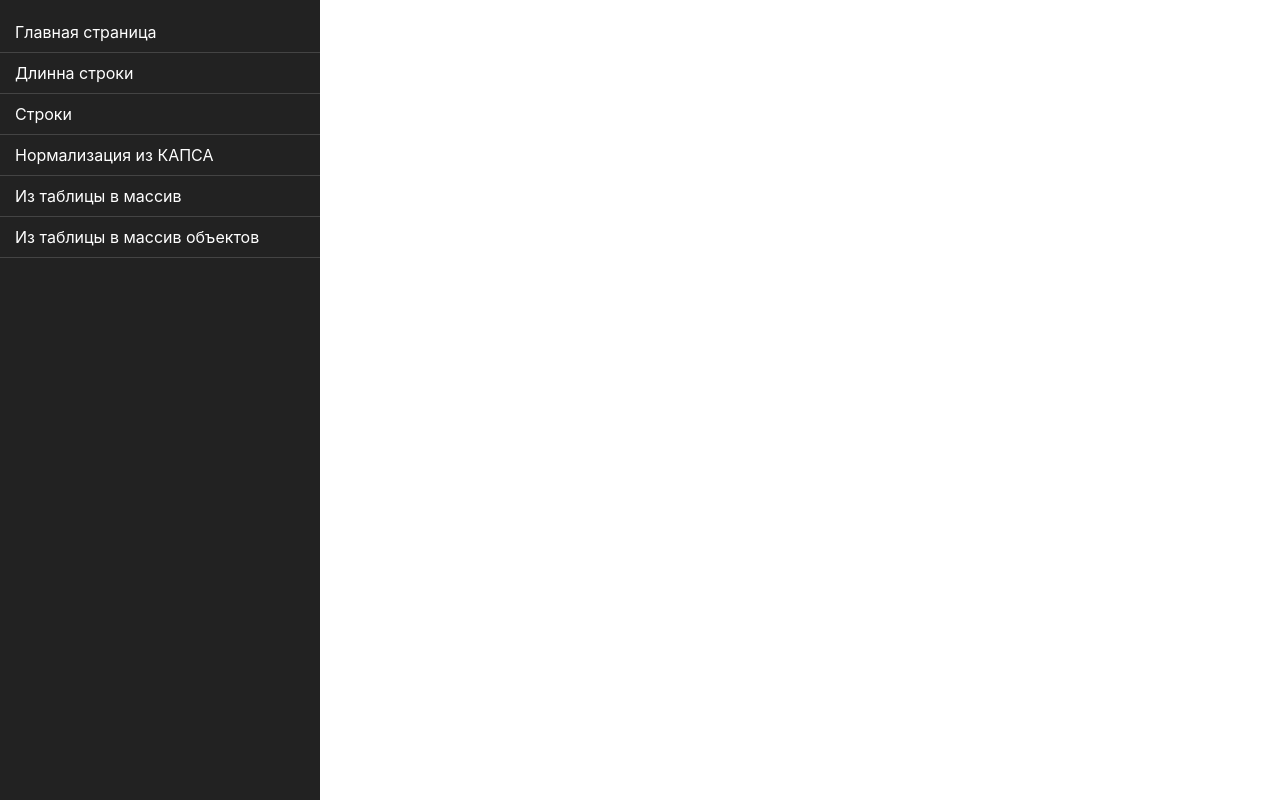
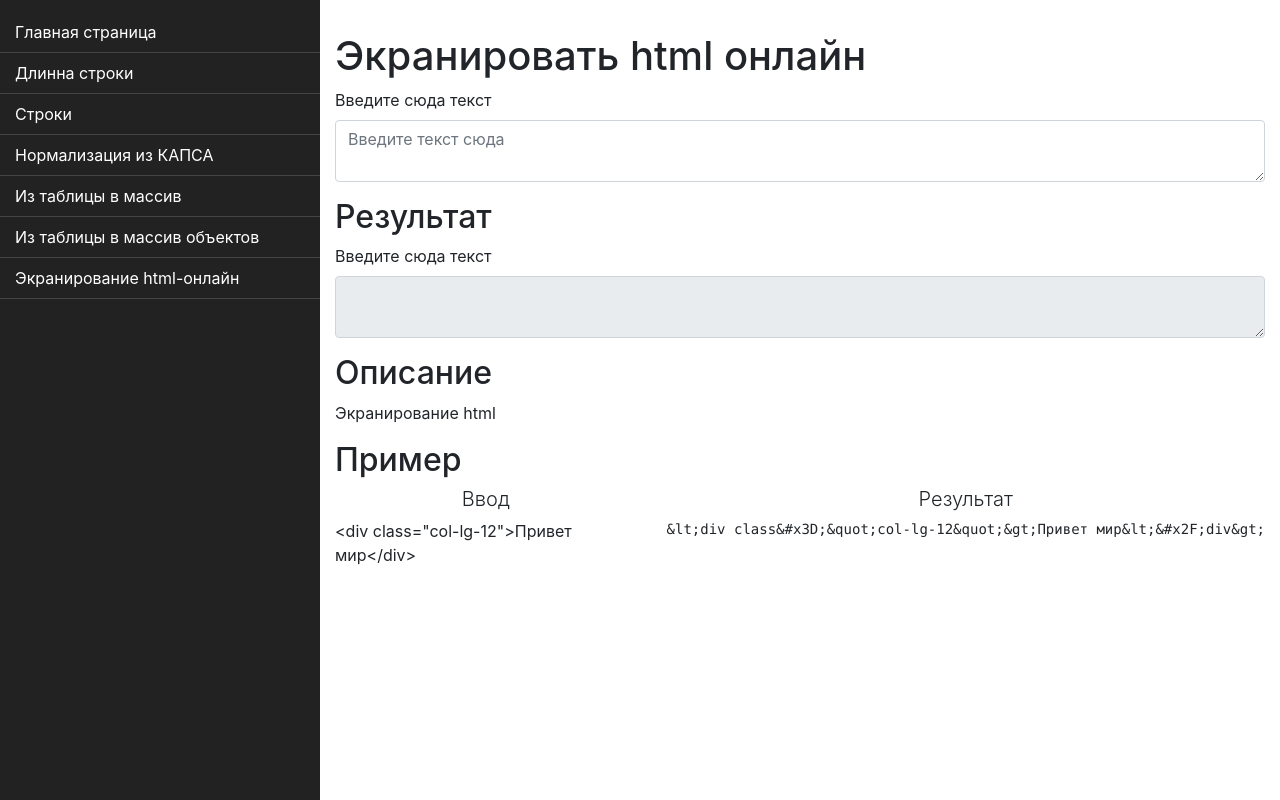
Before and after one commit to xakplant/animate-portfolio, a React (Create React App) app: page /html-screen in a window 1280 px wide. Built offline with nearby package versions, Linux system fonts and the light colour scheme.

Commit message:
Add html screen service

```diff
--- a/package.json
+++ b/package.json
@@ -3,6 +3,7 @@
   "version": "0.1.0",
   "private": true,
   "dependencies": {
+    "babel-register": "^6.26.0",
     "bootstrap": "^4.3.1",
     "d3": "^5.9.7",
     "d3-node": "^2.2.0",
@@ -22,6 +23,7 @@
     "react-image-crop": "4.0.1",
     "react-markdown": "3.3.3",
     "react-router-dom": "^5.0.1",
+    "react-router-sitemap": "^1.2.0",
     "react-scripts": "3.0.1",
     "topojson": "^3.0.2",
     "whatwg-fetch": "2.0.4"
--- /dev/null
+++ b/src/components/HtmlScreen/HtmlScreen.js
@@ -0,0 +1,67 @@
+
+import React, { Component } from 'react';
+import escape from 'lodash.escape';
+import Helmet from "react-helmet";
+
+
+
+export default class HtmlScreen extends Component{
+    constructor(props){
+        super(props);
+        this.handleInput = this.handleInput.bind(this);
+        this.resultRef = React.createRef();
+    }
+    handleInput(event){
+        this.resultRef.current.value = escape(event.target.value);
+    }
+    render(){
+        return(
+            <div>
+                <Helmet>
+                    <title>Экранировать html онлайн</title>
+                    <meta
+                        name="description"
+                        content="Инструмент для экранирования html онлайн. Заходите!"
+                    />
+                </Helmet>
+                <h1>Экранировать html онлайн</h1>
+                <div className="form-group">
+                    <label>Введите сюда текст</label>
+                    <textarea
+                        id="textarea"
+                        area-label="textarea"
+                        className="form-control"
+                        onInput={this.handleInput}
+                        placeholder="Введите текст сюда"
+                    ></textarea>
+                </div>
+                <h2>Результат</h2>
+                <div className="form-group">
+                    <label>Введите сюда текст</label>
+                    <textarea
+                        ref={this.resultRef}
+                        id="result"
+                        area-label="textarea"
+                        className="form-control"
+                        readOnly
+                    ></textarea>
+                </div>
+                <h2>Описание</h2>
+                <p>
+                    Экранирование html
+                </p>
+                <h2>Пример</h2>
+                <div className="row">
+                    <div className="col">
+                    <h4 className="lead text-center">Ввод</h4>
+                        <div>&lt;div class=&quot;col-lg-12&quot;&gt;Привет мир&lt;/div&gt;</div>
+                    </div>
+                    <div className="col">
+                    <h4 className="lead text-center">Результат</h4>
+                        <pre>{('&lt;div class&#x3D;&quot;col-lg-12&quot;&gt;Привет мир&lt;&#x2F;div&gt;')}</pre>
+                   </div>
+                </div>
+            </div>
+        );
+    }
+}
--- a/src/components/MainArea/MainArea.js
+++ b/src/components/MainArea/MainArea.js
@@ -11,6 +11,7 @@ const StringsComponent = lazy(()=>(import('../StringsComponent/StringsComponent'
 const CapsNormalize = lazy(()=>(import('../CapsNormalize/CapsNormalize')));
 const TableToArray = lazy(()=>(import('../TableToArray/TableToArray')));
 const TableToObjectsArray = lazy(()=>(import('../TableToObjectsArray/TableToObjectsArray')));
+const HtmlScreen = lazy(()=>(import('../HtmlScreen/HtmlScreen')));
 
 export default class MainArea extends Component{
     constructor(props){
@@ -53,6 +54,7 @@ export default class MainArea extends Component{
                                 <Route path='/caps-normalize' component={(()=>(<CapsNormalize/>))}/>
                                 <Route path='/table-to-array' component={(()=>(<TableToArray/>))}/>
                                 <Route path='/table-to-objects-array' component={(()=>(<TableToObjectsArray/>))}/>
+                                <Route path='/html-screen' component={(()=>(<HtmlScreen/>))}/>
                             </PageCover>
                         </Switch>
                     </Router>
--- a/src/components/Siebar/Sidebar.js
+++ b/src/components/Siebar/Sidebar.js
@@ -29,6 +29,10 @@ const links = [
     {
         title:"Из таблицы в массив объектов",
         href: "/table-to-objects-array"
+    },
+    {
+        title: "Экранирование html-онлайн",
+        href: "/html-screen"
     }
 ];
 
```
Also changed, not shown: public/robots.txt (added), 1 other file (tests, documents, lock files or other folders).
